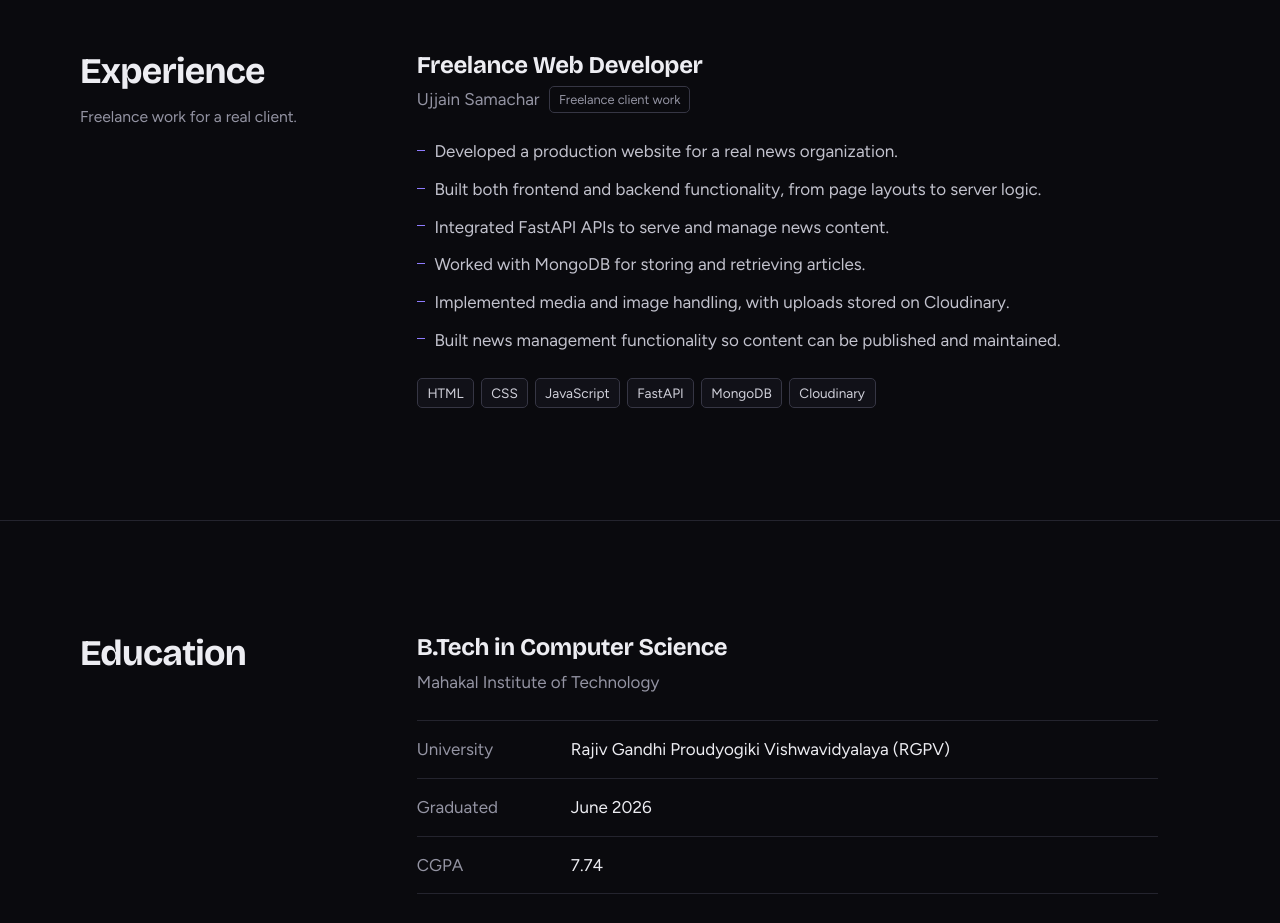
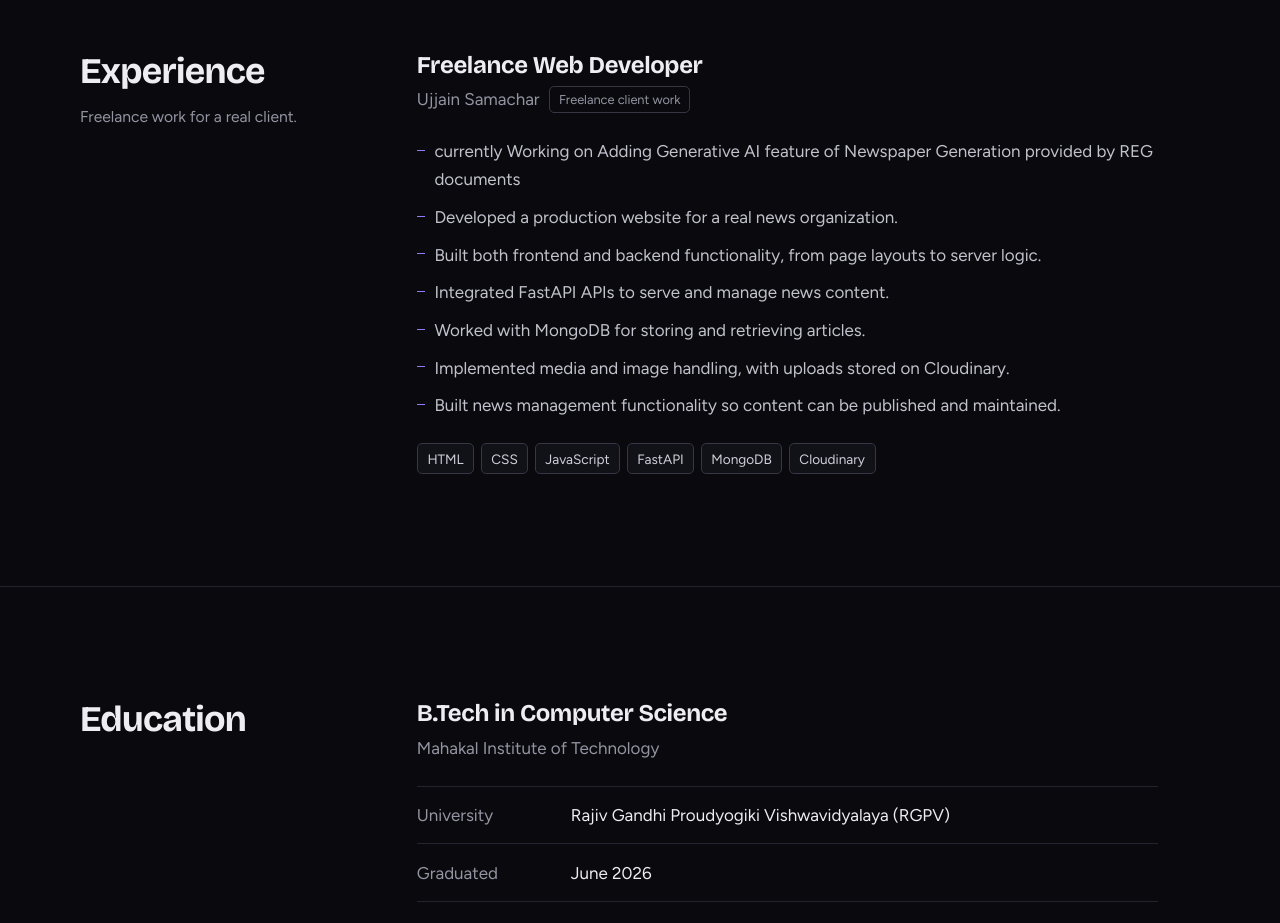
Before and after one commit to anadimehta09/anadi-portfolio, a React (Vite) app: page / in a window 1280 px wide. Shown: the part 3820-4743 px from the top of the page. Built offline with nearby package versions, Linux system fonts and the light colour scheme.

Commit message:
Update site.js

```diff
--- a/src/data/site.js
+++ b/src/data/site.js
@@ -58,6 +58,7 @@ export const experience = {
   client: "Ujjain Samachar",
   type: "Freelance client work",
   points: [
+    "currently Working on Adding Generative AI feature of Newspaper Generation provided by REG documents",
     "Developed a production website for a real news organization.",
     "Built both frontend and backend functionality, from page layouts to server logic.",
     "Integrated FastAPI APIs to serve and manage news content.",
```
